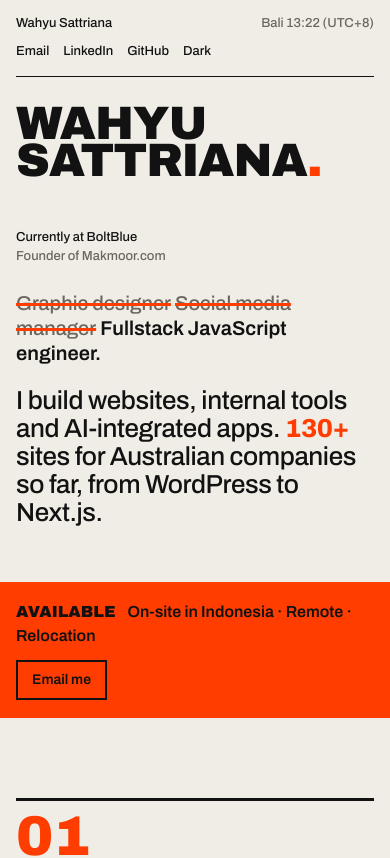
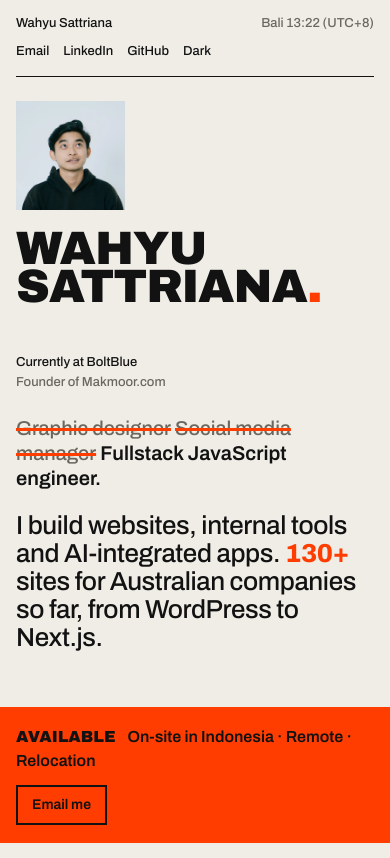
Before and after one commit to wahyusttrn/wahyusattriana-webportfolio, a Next.js app: page / in a window 390 px wide. Shown: the top 858 px of the page. Built offline with nearby package versions, Linux system fonts and the light colour scheme.

Commit message:
style: add images

```diff
--- a/app/page.jsx
+++ b/app/page.jsx
@@ -1,3 +1,5 @@
+import Image from 'next/image';
+import profilePhoto from '@/public/Profile-2.webp';
 import { BaliClock } from '@/components/bali-clock';
 import { ThemeToggle } from '@/components/theme-toggle';
 
@@ -207,7 +209,15 @@ export default function HomePage() {
       </header>
 
       <main>
-        <h1 className="mt-7 text-[12vw] leading-[0.8] font-[850] tracking-[-0.02em] uppercase whitespace-nowrap [font-stretch:125%]">
+        <Image
+          src={profilePhoto}
+          alt="Wahyu Sattriana"
+          width={200}
+          height={200}
+          priority
+          className="lg:hidden mt-6 size-[clamp(96px,28vw,200px)] object-cover"
+        />
+        <h1 className="mt-5 lg:mt-7 text-[12vw] leading-[0.8] font-[850] tracking-[-0.02em] uppercase whitespace-nowrap [font-stretch:125%]">
           Wahyu
           <br />
           Sattriana<span className="text-hot">.</span>
@@ -215,6 +225,13 @@ export default function HomePage() {
 
         <section className="grid lg:grid-cols-12 gap-x-4 gap-y-6 pt-12 pb-14">
           <p className="lg:col-span-3 text-[13px] font-medium">
+            <Image
+              src={profilePhoto}
+              alt="Wahyu Sattriana"
+              width={176}
+              height={176}
+              className="hidden lg:block mb-4 size-44 object-cover"
+            />
             Currently at BoltBlue
             <span className="block text-dim">Founder of Makmoor.com</span>
           </p>
```
